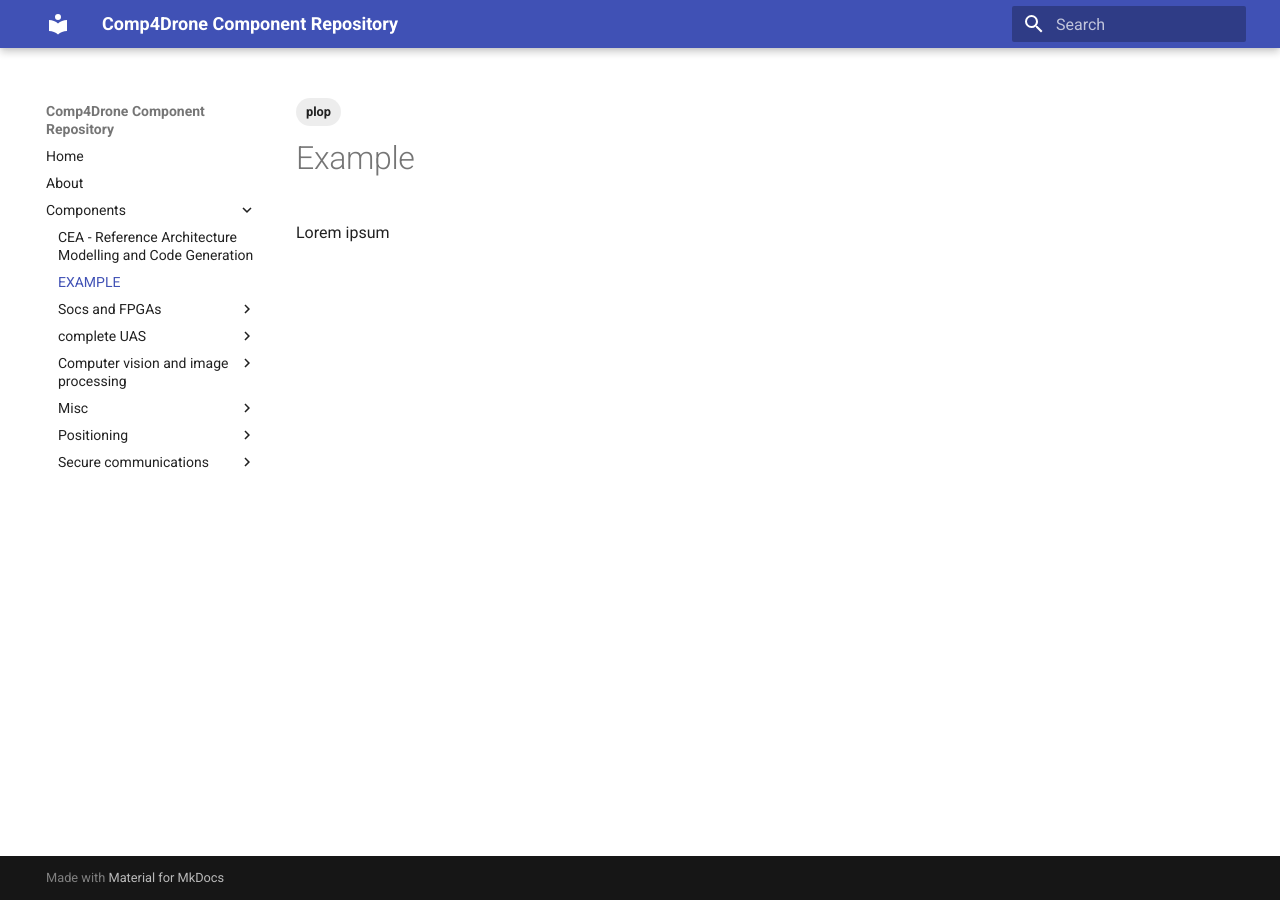
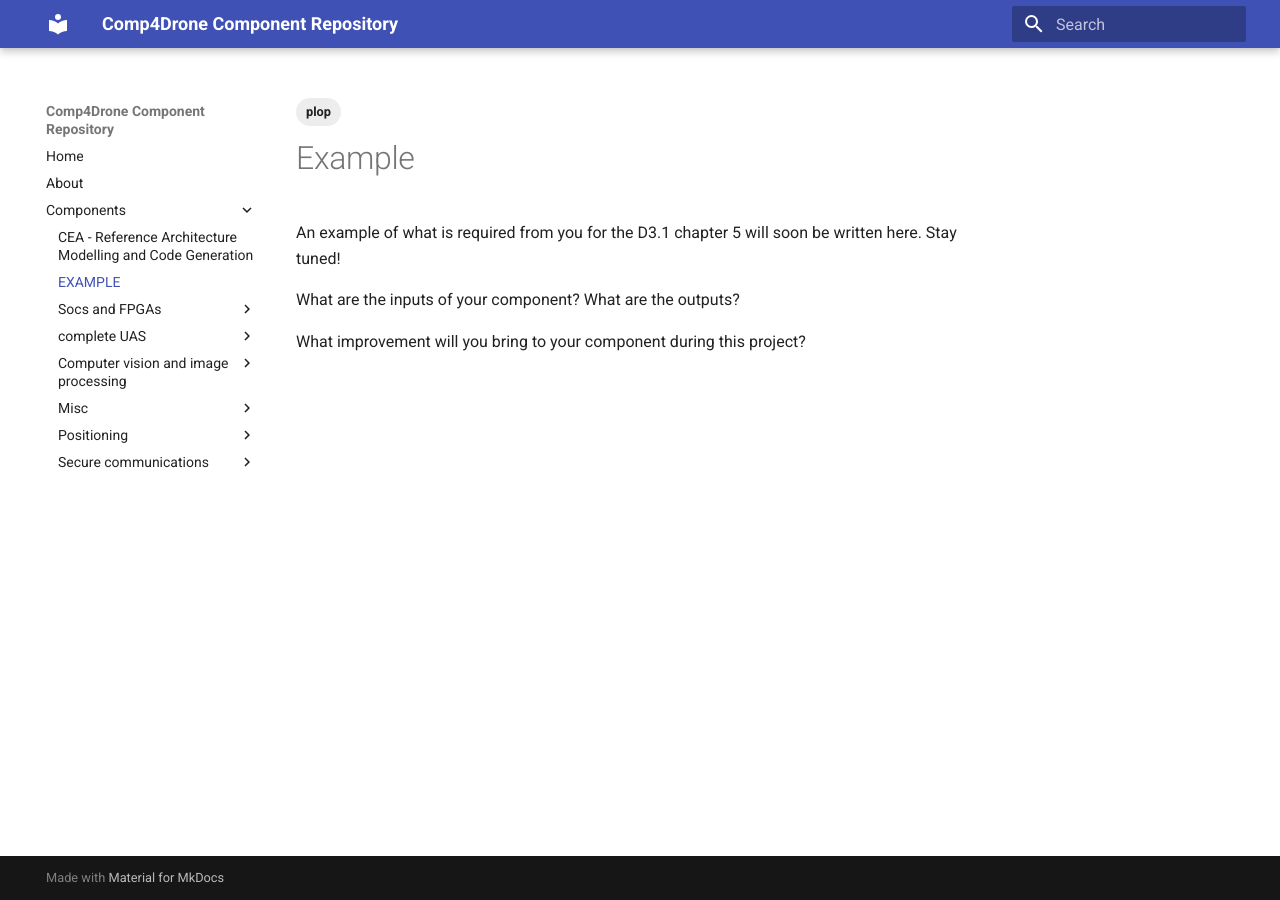
Before and after one commit to Comp4Drones/Component_repository, an MkDocs documentation site: the page built from docs/components/example.md, in a window 1280 px wide. Built offline with MkDocs 1.6.1 and Material for MkDocs 9.7.7, drawn with Linux system fonts in a browser that asks for light colours.

Commit message:
Example edit.

```diff
--- a/docs/components/example.md
+++ b/docs/components/example.md
@@ -6,4 +6,8 @@
 
 # Example
 
-Lorem ipsum
+An example of what is required from you for the D3.1 chapter 5 will soon be written here. Stay tuned!
+
+What are the inputs of your component? What are the outputs?
+
+What improvement will you bring to your component during this project?
```
